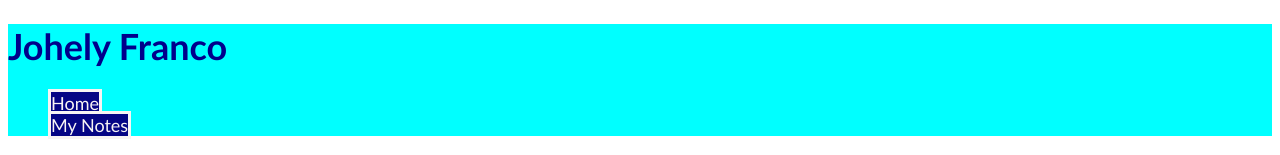
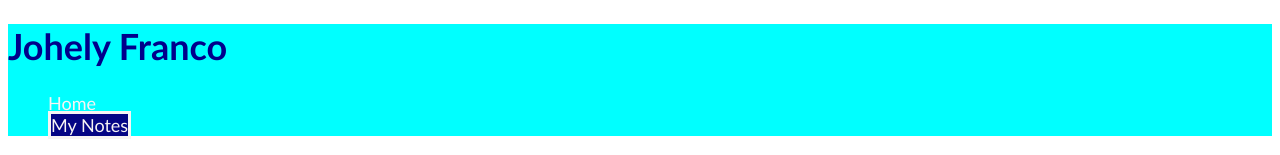
Before and after one commit to fran0571/fran0571.github.io, a plain HTML site: page html-assignment/index.html in a window 1280 px wide. In both pictures the pointer is over the link "Home". Shown: the top 155 px of the page. Drawn offline with Linux system fonts and the light colour scheme.

Commit message:
hover included

```diff
--- a/html-assignment/css/main.css
+++ b/html-assignment/css/main.css
@@ -34,3 +34,9 @@ header a {
   background-color: rgb(5, 5, 133);
   border-color: 5px solid black;
 }
+
+header a:hover {
+  text-decoration: underline;
+  border: none;
+  background-color: transparent ;
+}
```
